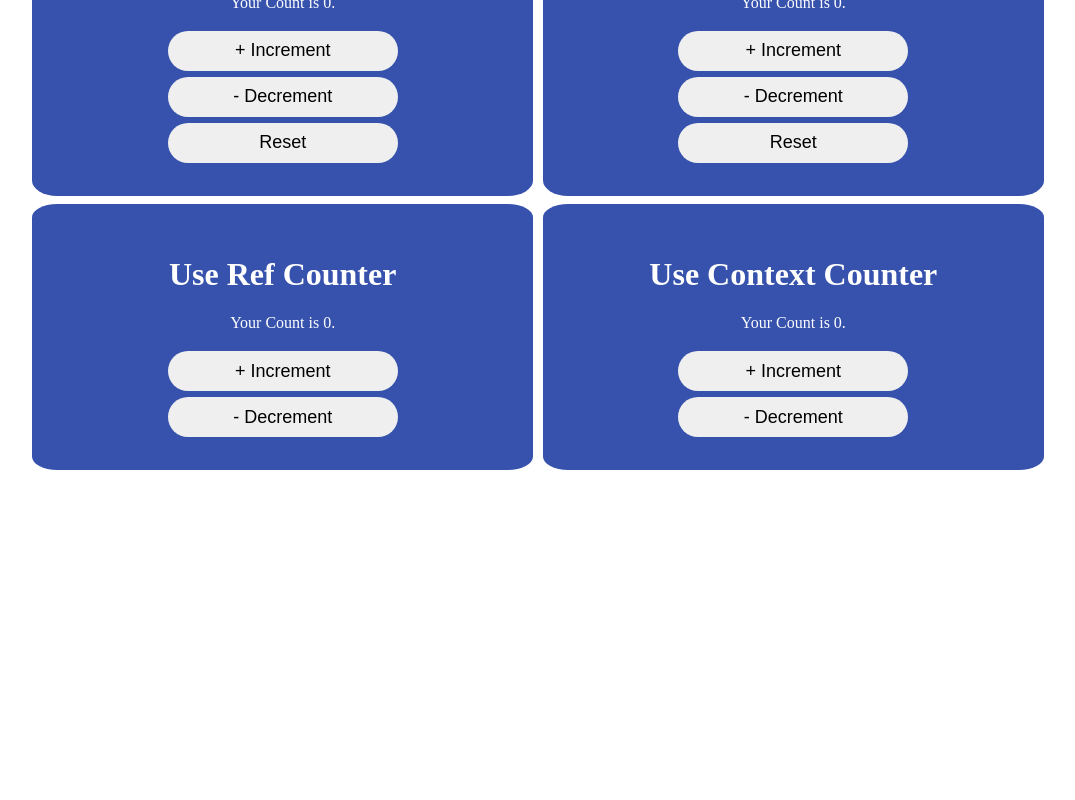
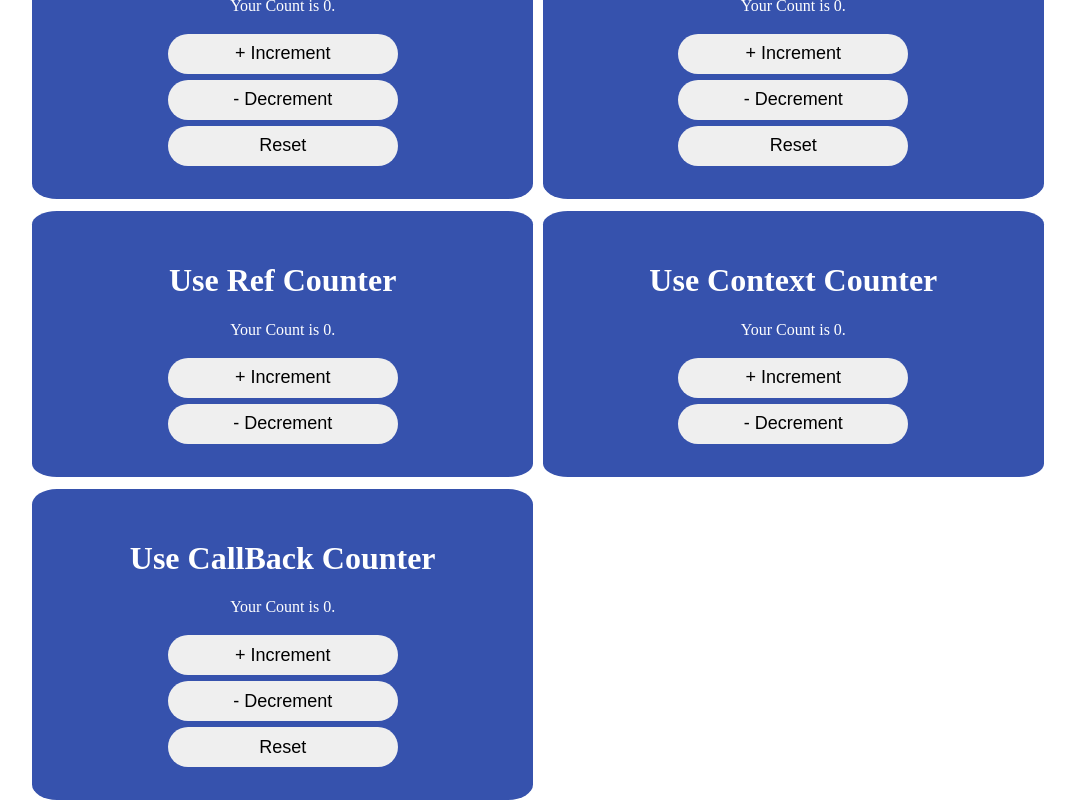
Before and after one commit to SajalKumar2002/react-concepts, a React (Create React App) app: page / in a window 1280 px wide. Shown: the part 517-1317 px from the top of the page, without its empty margins (102-1177 px from the left). Before the commit the page ends 987 px from the top, so only its background shows below. Built offline with nearby package versions, Linux system fonts and the light colour scheme.

Commit message:
new file:   .gitignore 	modified:   src/App.js 	new file:   src/screens/UseCallBack.jsx 	modified:   src/screens/UseStateCounter.jsx UseCallBack included

```diff
--- a/src/App.js
+++ b/src/App.js
@@ -8,6 +8,7 @@ import UseRef from './screens/UseRef';
 import UseContext from './screens/UseContext';
 
 import { CountProvider } from './context/createContext';
+import UseCallBack from './screens/UseCallBack';
 
 export default function App() {
   return (
@@ -20,6 +21,7 @@ export default function App() {
         <UseRedux2 />
         <UseRef />
         <UseContext />
+        <UseCallBack />
       </div>
     </CountProvider>
   )
--- /dev/null
+++ b/src/screens/UseCallBack.jsx
@@ -0,0 +1,38 @@
+// in this code, you will learn a optimization technique called memoization.
+// useCallback in react components gets re-rendered very frequently with change with props or state.
+// to avoid that re-rendering we use useCallback hook
+// also you will be seeing a parameter passed as an arguement to setCount.
+
+import React, { useCallback, useState } from 'react'
+
+const UseCallBack = () => {
+    const [count, setCount] = useState(0);
+
+    // in increment function we have used count as a dependency to re-create the function.
+    const increment = useCallback(() => {
+        setCount(count + 1);
+    }, [count])
+    // in decrement function we have used cound as a parameter of the arrow function.
+    // it represent previous state values. 'count' as 'prevcount'.
+    const decrement = useCallback(() => {
+        setCount(prevcount => prevcount - 1);
+    }, [])
+
+    const reset = useCallback(() => {
+        setCount(0);
+    }, [])
+
+    return (
+        <div className='card'>
+            <h1>Use CallBack Counter</h1>
+            <p>Your Count is {count}.</p>
+            <div className='buttons'>
+                <button onClick={increment}>+ Increment</button>
+                <button onClick={decrement}>- Decrement</button>
+                <button onClick={reset}>Reset</button>
+            </div>
+        </div>
+    )
+}
+
+export default UseCallBack
--- a/src/screens/UseStateCounter.jsx
+++ b/src/screens/UseStateCounter.jsx
@@ -8,7 +8,7 @@ function UseStateCounter() {
             <h1>Use State Counter</h1>
             <p>Your Count is {count}.</p>
             <div className='buttons'>
-                <button onClick={() => setCount(count + 1)}>+ Increment</button>
+                <button onClick={() => setCount(count => count + 1)}>+ Increment</button>
                 <button onClick={() => setCount(count - 1)}>- Decrement</button>
                 <button onClick={() => setCount(0)}>Reset</button>
             </div>
```
Also changed, not shown: 2 other files (tests, documents, lock files or other folders).
